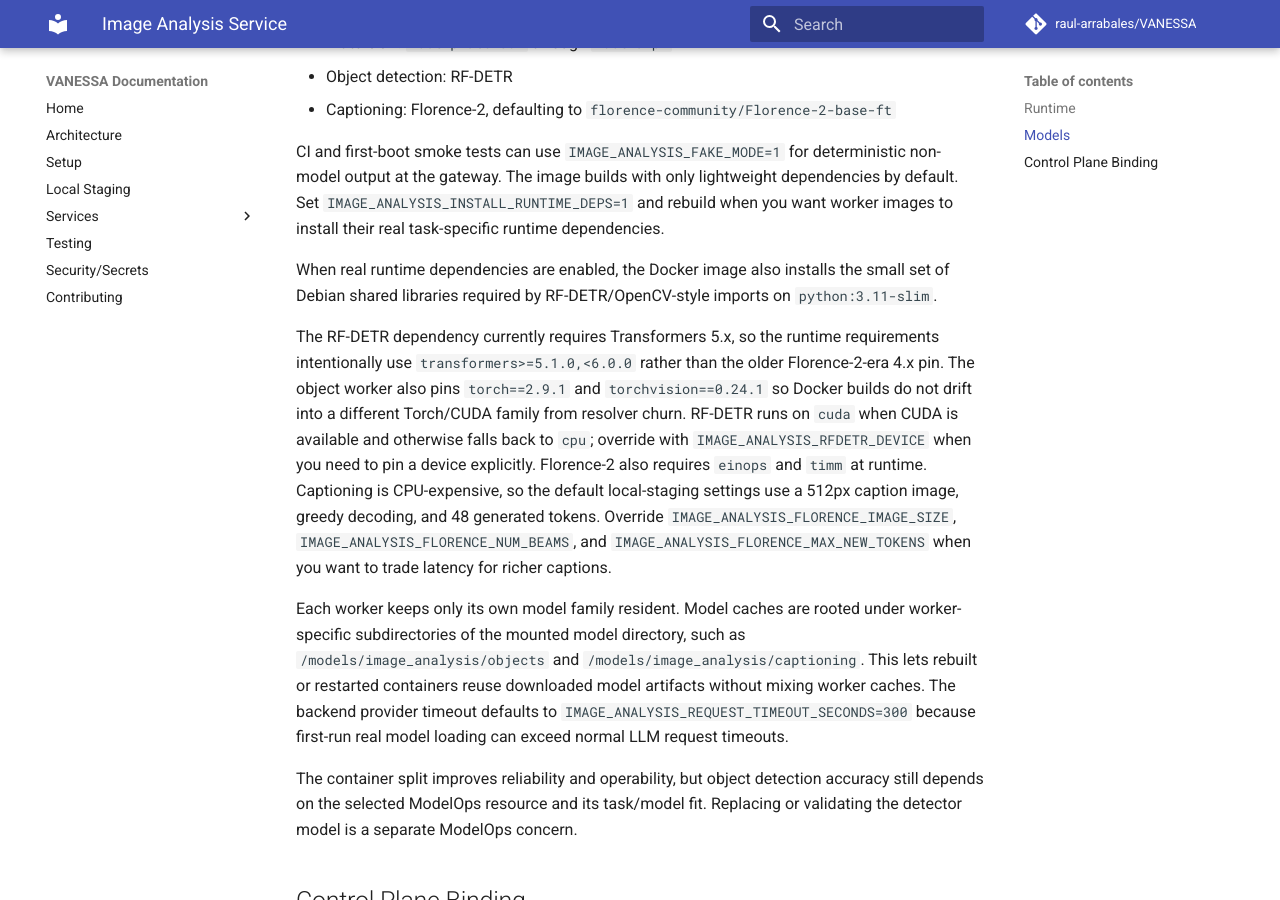
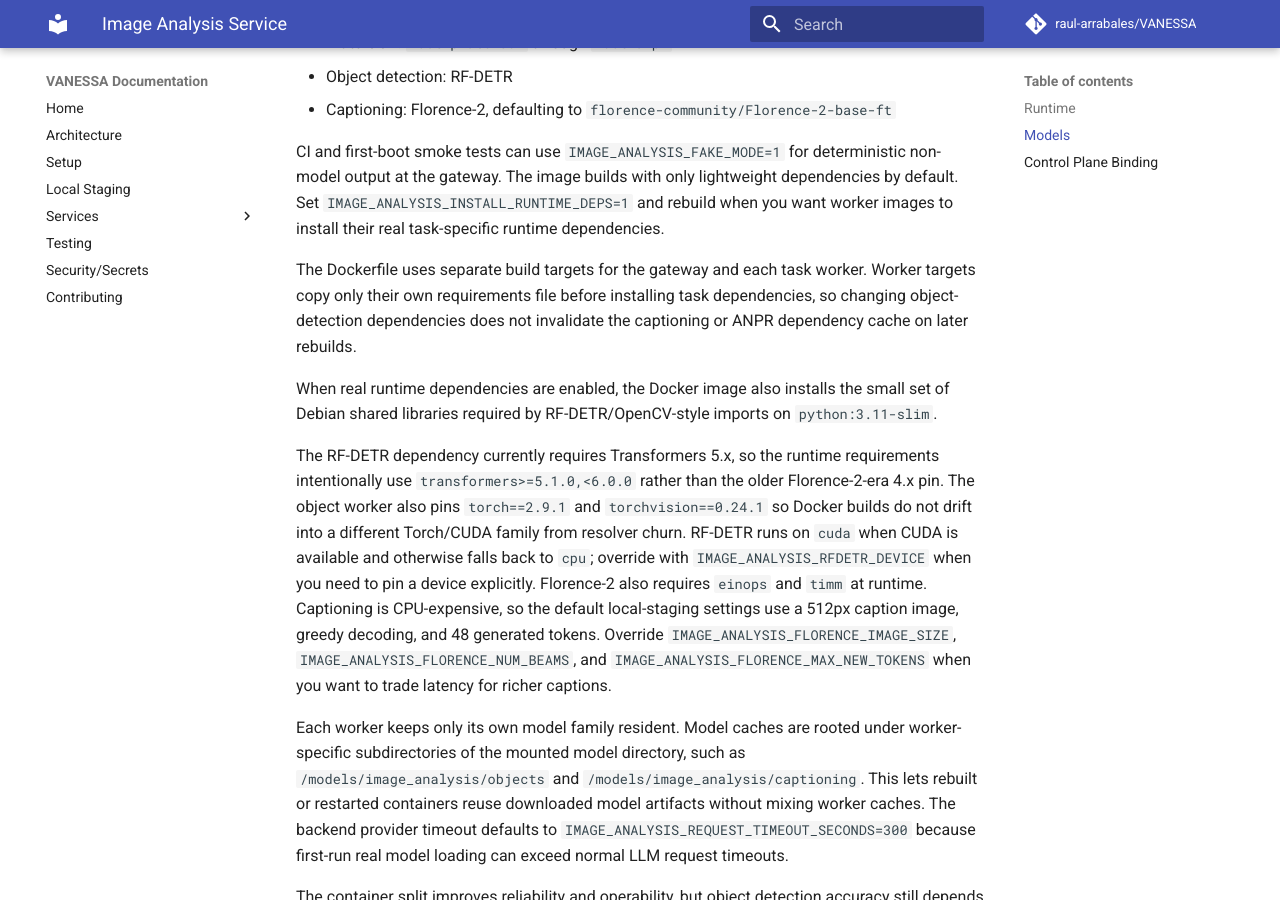
Before and after one commit to raul-arrabales/VANESSA, an MkDocs documentation site: the page built from docs/services/image-analysis.md, in a window 1280 px wide and 900 px high, scrolled down 1349 px. Built offline with MkDocs 1.6.1 and Material for MkDocs 9.7.7, drawn with Linux system fonts in a browser that asks for light colours; comment, search, counter and statistics services are not loaded.

Commit message:
Separate targets for worker containers #207

```diff
--- a/docs/services/image-analysis.md
+++ b/docs/services/image-analysis.md
@@ -41,6 +41,8 @@ V1 defaults are local open-source models:
 - Captioning: Florence-2, defaulting to `florence-community/Florence-2-base-ft`
 
 CI and first-boot smoke tests can use `IMAGE_ANALYSIS_FAKE_MODE=1` for deterministic non-model output at the gateway. The image builds with only lightweight dependencies by default. Set `IMAGE_ANALYSIS_INSTALL_RUNTIME_DEPS=1` and rebuild when you want worker images to install their real task-specific runtime dependencies.
+
+The Dockerfile uses separate build targets for the gateway and each task worker. Worker targets copy only their own requirements file before installing task dependencies, so changing object-detection dependencies does not invalidate the captioning or ANPR dependency cache on later rebuilds.
 
 When real runtime dependencies are enabled, the Docker image also installs the small set of Debian shared libraries required by RF-DETR/OpenCV-style imports on `python:3.11-slim`.
 
```
Also changed, not shown: 3 other files.
